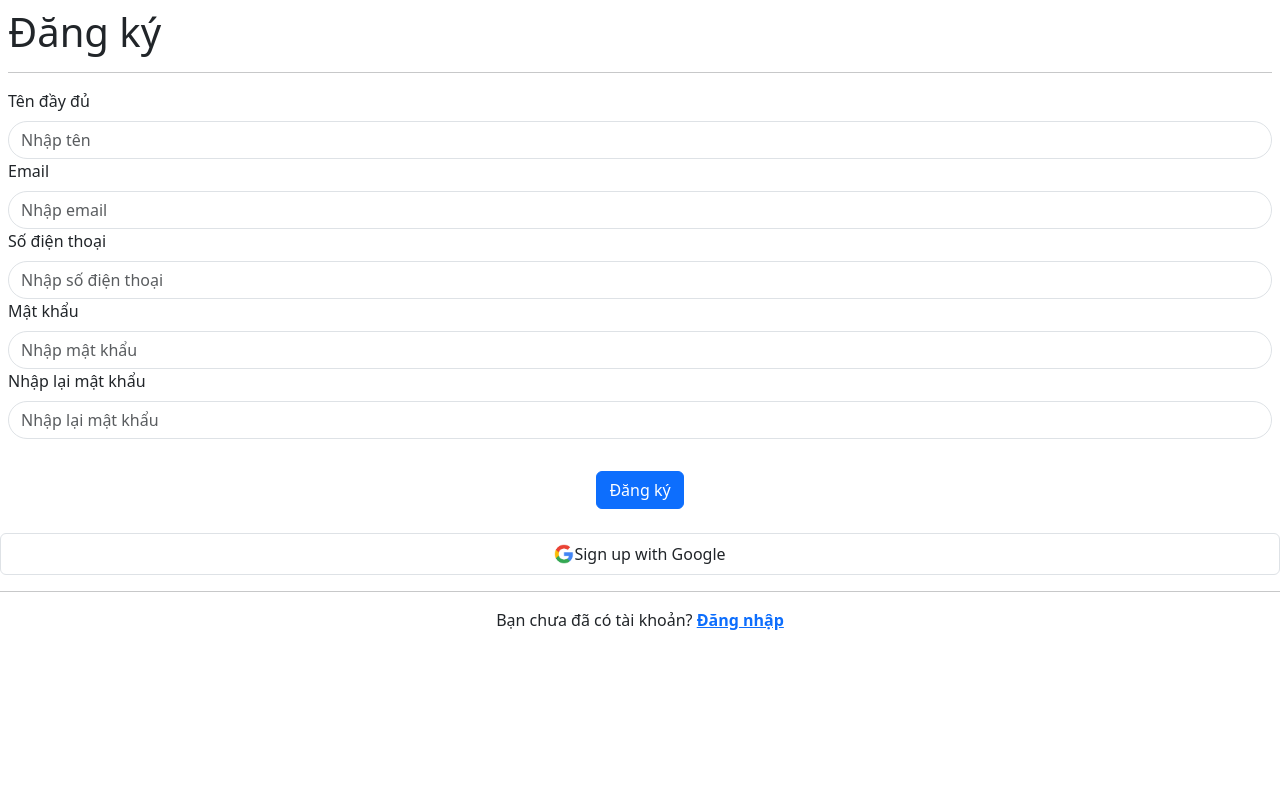
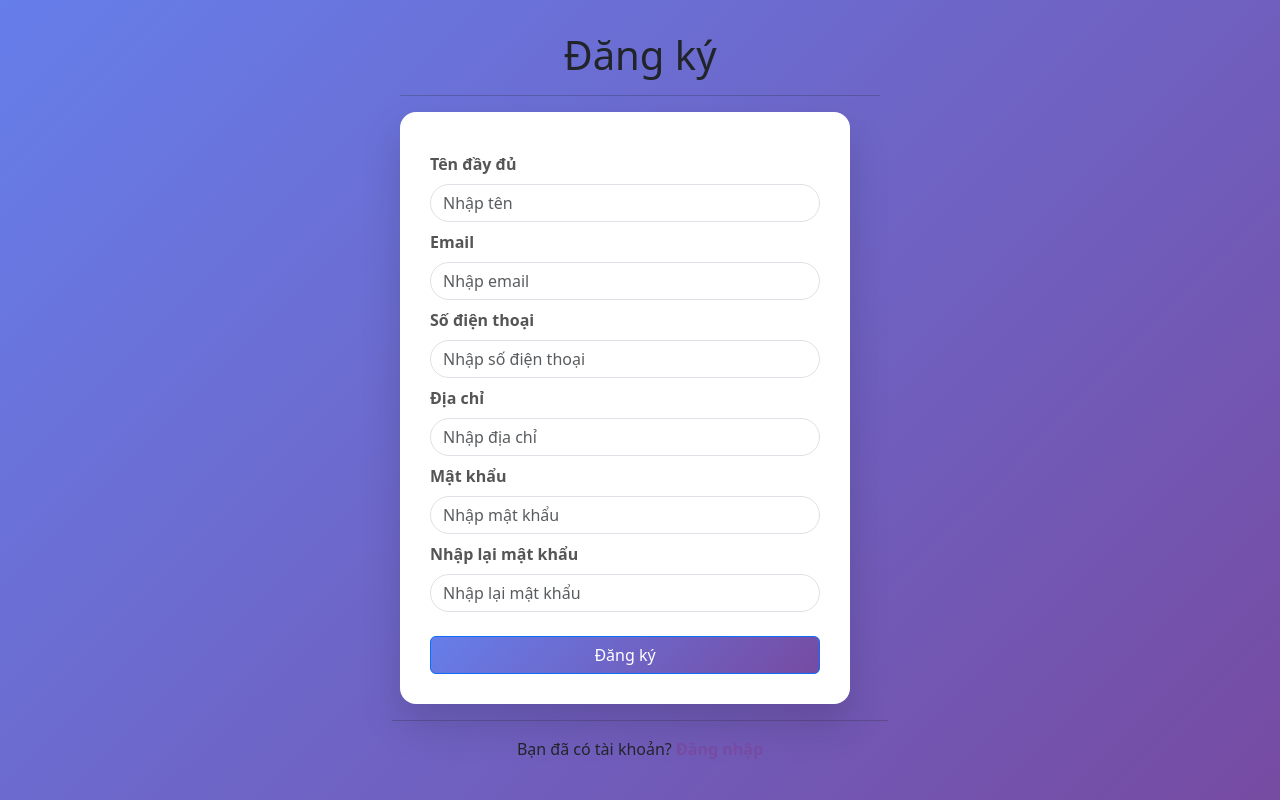
Before and after one commit to huuhanhvn/-Odering-Food-System, a PHP site: page /signup.php in a window 1280 px wide. Run offline with PHP 8.4, Linux system fonts and the light colour scheme.

Commit message:
hoàn thành admin and signup

```diff
--- /dev/null
+++ b/css/auth.css
@@ -0,0 +1,85 @@
+
+   body {
+        background: linear-gradient(135deg, #667eea, #764ba2);
+        min-height: 100vh;
+        display: flex;
+        align-items: center;
+        justify-content: center;
+        font-family: "Segoe UI", sans-serif;
+    }
+
+    .register-box {
+        background: #fff;
+        padding: 30px;
+        border-radius: 16px;
+        box-shadow: 0 20px 40px rgba(0,0,0,0.15);
+        width: 100%;
+        max-width: 450px;
+        animation: fadeIn 0.5s ease;
+    }
+
+    h1 {
+        text-align: center;
+        font-weight: 700;
+        margin-bottom: 20px;
+        color: #333;
+    }
+
+    .form-label {
+        font-weight: 600;
+        margin-top: 10px;
+        color: #555;
+    }
+
+    .form-control {
+        border-radius: 30px;
+        padding: 10px 16px;
+        border: 1px solid #ddd;
+        transition: all 0.2s ease;
+    }
+
+    .form-control:focus {
+        border-color: #764ba2;
+        box-shadow: 0 0 0 0.15rem rgba(118,75,162,0.25);
+    }
+
+    .btn-primary {
+        width: 100%;
+        border-radius: 30px;
+        padding: 10px;
+        font-weight: 600;
+        background: linear-gradient(135deg, #667eea, #764ba2);
+        border: none;
+        transition: transform 0.2s ease, box-shadow 0.2s ease;
+    }
+
+    .btn-primary:hover {
+        transform: translateY(-2px);
+        box-shadow: 0 8px 20px rgba(0,0,0,0.2);
+    }
+
+    .alert {
+        border-radius: 12px;
+        font-size: 0.95rem;
+    }
+
+    .text-center a {
+        color: #764ba2;
+        text-decoration: none;
+        font-weight: 600;
+    }
+
+    .text-center a:hover {
+        text-decoration: underline;
+    }
+
+    @keyframes fadeIn {
+        from {
+            opacity: 0;
+            transform: translateY(15px);
+        }
+        to {
+            opacity: 1;
+            transform: translateY(0);
+        }
+    }
--- a/include/signup.php
+++ b/include/signup.php
@@ -1,43 +1,140 @@
+<?php
+require_once __DIR__ . "/../config/config.php";
+require_once __DIR__ . "/../classes/Db.php";
+
+$db = new Db();
+
+$err = "";
+$success = "";
+
+// Giá trị mặc định để không bị undefined khi load GET
+$full_name = "";
+$email = "";
+$phone = "";
+$address = "";
+
+if ($_SERVER["REQUEST_METHOD"] === "POST") {
+    $full_name = trim($_POST["full_name"] ?? "");
+    $email     = strtolower(trim($_POST["email"] ?? ""));
+    $phone     = preg_replace('/\D+/', '', trim($_POST["phone"] ?? ""));
+    $address   = trim($_POST["address"] ?? "");
+    $password  = trim($_POST["password"] ?? "");
+    $password2 = trim($_POST["password2"] ?? "");
+
+    // Validate cơ bản
+    if (empty($full_name) || empty($email) || empty($phone) || empty($password) || empty($password2)) {
+        $err = "Vui lòng nhập đầy đủ thông tin.";
+    } elseif (!filter_var($email, FILTER_VALIDATE_EMAIL)) {
+        $err = "Email không hợp lệ.";
+    } elseif ($password !== $password2) {
+        $err = "Mật khẩu nhập lại không khớp.";
+    } else {
+        // Check trùng email
+        $checkEmail = $db->exeQuery(
+            "SELECT id FROM customer WHERE email = ? LIMIT 1",
+            [$email]
+        );
+        if (!empty($checkEmail)) {
+            $err = "Email đã tồn tại.";
+        }
+
+        // Check trùng phone (chỉ khi email chưa trùng)
+        if (empty($err)) {
+            $checkPhone = $db->exeQuery(
+                "SELECT id FROM customer WHERE phone = ? LIMIT 1",
+                [$phone]
+            );
+            if (!empty($checkPhone)) {
+                $err = "Số điện thoại đã tồn tại.";
+            }
+        }
+
+        // Insert khi không có lỗi
+        if (empty($err)) {
+            $sql = "INSERT INTO customer(full_name, email, phone, password, address, role)
+                    VALUES (?, ?, ?, ?, ?, 'customer')";
+            $affected = $db->exeNoneQuery($sql, [$full_name, $email, $phone, $password, $address]);
+
+            if ($affected > 0) {
+                header("Location: ./login.php");
+                exit;
+            } else {
+                $err = "Đăng ký thất bại.";
+            }
+        }
+    }
+}
+?>
+
 <!DOCTYPE html>
-<html lang="en">
+<html lang="vi">
 <head>
     <meta charset="utf-8" />
     <meta name="viewport" content="width=device-width, initial-scale=1.0" />
     <title>Trang đăng ký</title>
-    <link href="https://cdn.jsdelivr.net/npm/bootstrap@5.3.8/dist/css/bootstrap.min.css" rel="stylesheet" >
+            <link rel="stylesheet" href="../css/auth.css">
+<link href="https://cdn.jsdelivr.net/npm/bootstrap@5.3.8/dist/css/bootstrap.min.css" rel="stylesheet">
 </head>
 <body>
+    <div class="container" style="max-width: 520px;">
         <div class="m-2">
             <h1>Đăng ký</h1>
             <hr>
-        <div>
+
+            <?php if (!empty($err)): ?>
+                <div class="alert alert-danger"><?= htmlspecialchars($err) ?></div>
+            <?php endif; ?>
+
+            <?php if (!empty($success)): ?>
+                <div class="alert alert-success"><?= htmlspecialchars($success) ?></div>
+            <?php endif; ?>
+<div class="register-box">
+            <form method="POST" action="">
                 <label class="form-label">Tên đầy đủ</label>
-            <input type="text" placeholder="Nhập tên" class="form-control rounded-pill">
-            <label class="form-label">Email</label>
-            <input type="text" placeholder="Nhập email" class="form-control rounded-pill">
-            <label class="form-label">Số điện thoại</label>
-            <input type="text" placeholder="Nhập số điện thoại" class="form-control rounded-pill">
-            <label class="form-label">Mật khẩu</label>
-            <input type="password" placeholder="Nhập mật khẩu" class="form-control rounded-pill">
-            <label class="form-label">Nhập lại mật khẩu</label>
-            <input type="password" placeholder="Nhập lại mật khẩu" class="form-control rounded-pill">
+                <input name="full_name" type="text" placeholder="Nhập tên"
+                       class="form-control rounded-pill"
+                       value="<?= htmlspecialchars($full_name ?? "") ?>" required>
+
+                <label class="form-label mt-2">Email</label>
+                <input name="email" type="email" placeholder="Nhập email"
+                       class="form-control rounded-pill"
+                       value="<?= htmlspecialchars($email ?? "") ?>" required>
+
+                <label class="form-label mt-2">Số điện thoại</label>
+                <input name="phone" type="text" placeholder="Nhập số điện thoại"
+                       class="form-control rounded-pill"
+                       value="<?= htmlspecialchars($phone ?? "") ?>" required>
+
+                <label class="form-label mt-2">Địa chỉ</label>
+                <input name="address" type="text" placeholder="Nhập địa chỉ"
+                       class="form-control rounded-pill"
+                       value="<?= htmlspecialchars($address ?? "") ?>">
+
+                <label class="form-label mt-2">Mật khẩu</label>
+                <input name="password" type="password" placeholder="Nhập mật khẩu"
+                       class="form-control rounded-pill" required>
+
+                <label class="form-label mt-2">Nhập lại mật khẩu</label>
+                <input name="password2" type="password" placeholder="Nhập lại mật khẩu"
+                       class="form-control rounded-pill" required>
+
+                <br>
+                <div class="text-center">
+                    <button type="submit" class="btn btn-primary">Đăng ký</button>
+                </div>
+            </form>
             </div>
         </div>
-    <br>
-   <div class="text-center">
-        <input name="login" type="submit" value="Đăng ký" class="btn btn-primary " />
-        <br><br>
-        <a href="" class="btn d-flex justify-content-center align-items-center border rounded p-2">
-                <img name="loginGoogle" src="/public/img/google.png" alt="icon google" width="20px" height="20px"   >
-                Sign up with Google </a>
-   </div>
+
         <hr />
         <div class="text-center">
             <p>
-       Bạn chưa đã có tài khoản?
-        <a href="" class="fw-bold" name="dangki">Đăng nhập</a>
+                Bạn đã có tài khoản?
+                <a href="./login.php" class="fw-bold">Đăng nhập</a>
             </p>
         </div>
+    </div>
+
     <script src="https://cdn.jsdelivr.net/npm/bootstrap@5.3.8/dist/js/bootstrap.bundle.min.js"></script>
 </body>
 </html>
--- /dev/null
+++ b/package.json
@@ -0,0 +1,5 @@
+{
+  "dependencies": {
+    "bootstrap": "^5.3.8"
+  }
+}
```
Also changed, not shown: include/login.php (+39 -0 lines), package-lock.json (added). Lines whose indentation alone changed are shown as unchanged.
